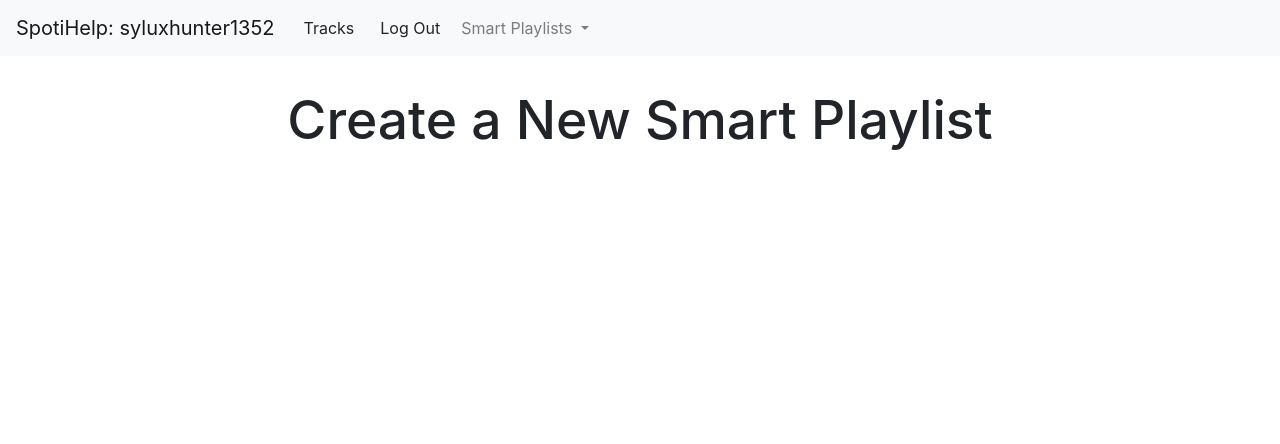
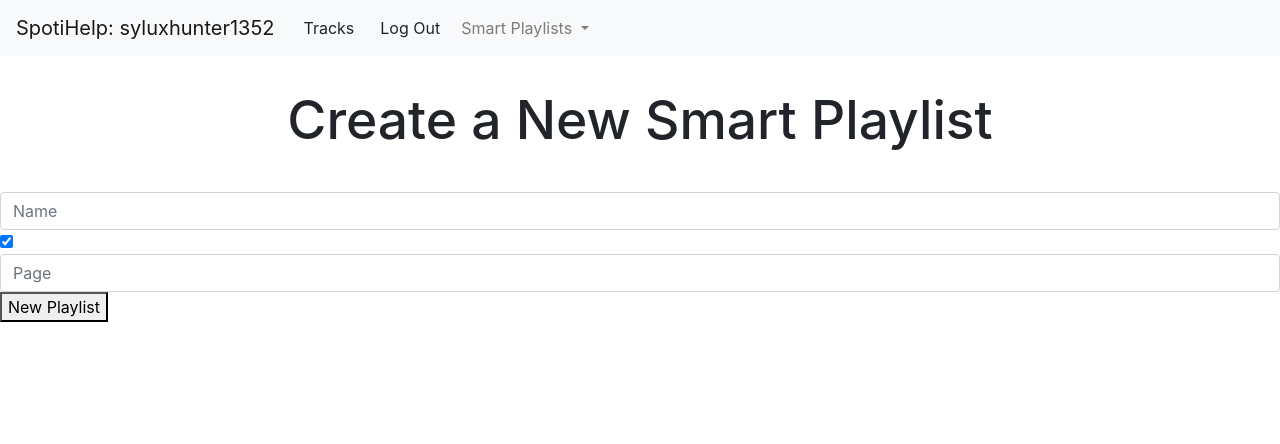
Before and after one commit to bflisk/SpotiHelp, a Flask app: page /playlist-new in a window 1280 px wide. Shown: the top 444 px of the page. Run offline with Flask 2, Linux system fonts and the light colour scheme; a user stored in the database is signed in; some libraries are stand-ins or nearby versions.

Commit message:
Added "playlist-new" page
- User can now create new playlists with custom names, descriptions, and can specify whether they are public
- Editing an existing playlist is no longer a POST request
- Editing a specific playlist is now its own function (edit_specific_playlist())

```diff
--- a/app.py
+++ b/app.py
@@ -157,17 +157,14 @@ def redirectPage():
     code = request.args.get('code') # Gets code from response URL
     token_info = sp_oauth.get_access_token(code) # Uses code sent from Spotify to exchange for an access & refresh token
     session["token_info"] = token_info # Saves token info into the the session
-
-    # Gets current user's identifying information
     sp = create_sp()
-
-    # Passes identifying info into user's session
     session["username"] = sp.current_user()['display_name'] # Sets session username
-    session["user_id"] = db.execute("SELECT id FROM users WHERE username=?", session["username"])[0]['id'] # Sets session user id
 
     # Checks if the user is registered and adds to database accordingly
     if not db.execute("SELECT * FROM users WHERE username=?", session["username"]):
         db.execute('INSERT INTO users (username) VALUES (?);', session["username"])
+
+    session["user_id"] = db.execute("SELECT id FROM users WHERE username=?", session["username"])[0]['id'] # Sets session user id
 
     return redirect(url_for("index", _external=True))
 
@@ -216,70 +213,109 @@ def getTracks():
 
 
 # Allows the user to create new smart playlists
-@app.route("/playlist-new")
+@app.route("/playlist-new", methods=["GET", "POST"])
 @login_required
 def new_playlist():
     sp = create_sp() # Creates a new spotify object
 
-    return render_template("playlist-new.html")
+    if request.method == "POST":
+        # Gets user's desired new playlist parameters
+        playlist_name = request.form.get("playlist_name")
+        playlist_pub = request.form.get("playlist_pub")
+        playlist_desc = request.form.get("playlist_desc")
+
+        # Parses whether playlis is public or not
+        if playlist_pub == 'on':
+            playlist_pub = True
+        else:
+            playlist_pub = False
+
+        # Creates the playlist in the user's library
+        sp.user_playlist_create(session['username'], playlist_name, public=playlist_pub, description=playlist_desc)
+
+        # Gets new playlist information from Spotify
+        #sp.playlist
+
+        # Tries to get playlist art
+        try:
+            playlist_art = playlist['images'][0]['url']
+        except:
+            playlist_art = ''
+
+        # Adds the new playlist into the database
+        """db.execute("INSERT INTO playlists VALUES (?,?,?,?,?);", session['user_id'], playlist['id'], playlist['name'],
+                    playlist_art, playlist['external_urls']['spotify'])
+        """
+
+        #return redirect(f"/playlist-edit/{playlist_id}")
+        return render_template("playlist-new.html")
+    else:
+        return render_template("playlist-new.html")
 
 
 # Allows the user to edit existing playlists
-@app.route("/playlist-edit", methods=["GET", "POST"])
+@app.route("/playlist-edit")
 @login_required
 def edit_playlist():
-    if request.method == "POST":
-        sp = create_sp()
-        playlist_id = request.form.get("playlist")
-        temp = sp.playlist(playlist_id)
+    # Gets the user's playlists
+    sp = create_sp()
+    playlists = []
 
-        # Tries to get playlist art
-        try:
-            playlist_art = temp['images'][0]['url']
-        except:
-            playlist_art = ''
+    # Checks whether the user's playlists have been saved in the database yet and retrieves them
+    if not db.execute("SELECT * FROM playlists WHERE user_id=?;", session['user_id']):
+        # Gets initial batch of playlists from spotify
+        i = 0
+        batch = sp.current_user_playlists(limit=50, offset=i*50)['items']
 
-        playlist = {'playlist_id': playlist_id, 'playlist_name': temp['name'],
-                    'playlist_art': playlist_art, 'playlist_link': temp['external_urls']['spotify'],
-                    'tracks': []}
+        # Loops through all user-saved playlists 50 at a time
+        while batch:
 
-        for i in temp['tracks']['items']:
-            playlist['tracks'].append(i)
-            print(playlist['tracks'])
+            # Loops through current batch of playlists and adds user-created playlists into database
+            for playlist in batch:
+                if playlist['owner']['id'] == session['username']:
 
-        return render_template("playlist-edit.html", playlists=None, playlist=playlist, specific_playlist=True)
-    else:
-        # Gets the user's playlists
-        sp = create_sp()
-        playlists = []
+                    # Tries to get playlist art
+                    try:
+                        playlist_art = playlist['images'][0]['url']
+                    except:
+                        playlist_art = ''
 
-        # Checks whether the user's playlists have been saved in the database yet and retrieves them
-        if not db.execute("SELECT * FROM playlists WHERE user_id=?;", session['user_id']):
-            # Gets initial batch of playlists from spotify
-            i = 0
+                    # Adds playlist into database
+                    db.execute("INSERT INTO playlists VALUES (?,?,?,?,?);", session['user_id'], playlist['id'], playlist['name'],
+                              playlist_art, playlist['external_urls']['spotify'])
+
+            # Continues iterating over all user playlists
+            i += 1
             batch = sp.current_user_playlists(limit=50, offset=i*50)['items']
 
-            # Loops through all user-saved playlists 50 at a time
-            while batch:
+    # Retrieves user's playlists from database
+    playlists = db.execute("SELECT * FROM playlists WHERE user_id=?;", session['user_id'])
 
-                # Loops through current batch of playlists and adds user-created playlists into database
-                for playlist in batch:
-                    if playlist['owner']['id'] == session['username']:
-                        # Tries to get playlist art
-                        try:
-                            playlist_art = playlist['images'][0]['url']
-                        except:
-                            playlist_art = ''
+    return render_template("playlist-edit.html", playlists=playlists)
 
-                        # Adds playlist into database
-                        db.execute("INSERT INTO playlists VALUES (?,?,?,?,?);", session['user_id'], playlist['id'], playlist['name'],
-                                  playlist_art, playlist['external_urls']['spotify'])
 
-                # Continues iterating over all user playlists
-                i += 1
-                batch = sp.current_user_playlists(limit=50, offset=i*50)['items']
+@app.route("/playlist-edit/<playlist>")
+@login_required
+def edit_specific_playlist(playlist):
+    # Gets playlist information
+    sp = create_sp()
+    playlist_id = playlist
+    temp = sp.playlist(playlist_id)
 
-        # Retrieves user's playlists from database
-        playlists = db.execute("SELECT * FROM playlists WHERE user_id=?;", session['user_id'])
+    # Tries to get playlist art
+    try:
+        playlist_art = temp['images'][0]['url']
+    except:
+        playlist_art = ''
 
-        return render_template("playlist-edit.html", playlists=playlists, playlist=None, specific_playlist=False)
+    # Parses playlist information into a list
+    playlist = {'playlist_id': playlist_id, 'playlist_name': temp['name'],
+                'playlist_art': playlist_art, 'playlist_link': temp['external_urls']['spotify'],
+                'tracks': []}
+
+    # Gets tracks on the playlist
+    for i in temp['tracks']['items']:
+        playlist['tracks'].append(i)
+        print(playlist['tracks'])
+
+    return render_template("playlist-edit-specific.html", playlist=playlist)
--- a/templates/playlist-new.html
+++ b/templates/playlist-new.html
@@ -6,4 +6,10 @@
 
 {% block body %}
     <h1 class="header">Create a New Smart Playlist</h1>
+    <form action={{ url_for("new_playlist") }} method="post">
+        <input autocomplete="off" class="form-control" name="playlist_name" placeholder="Name" type="text">
+        <input type="checkbox" name="playlist_pub" checked data-toggle="toggle">
+        <input autocomplete="off" class="form-control" name="playlist_desc" placeholder="Page" type="text">
+        <button type="submit">New Playlist</button>
+    </form>
 {% endblock %}
```
Also changed, not shown: templates/playlist-edit-specific.html (added, +28 -0 lines), templates/playlist-edit.html (+1 -21 lines), 1 other file.
